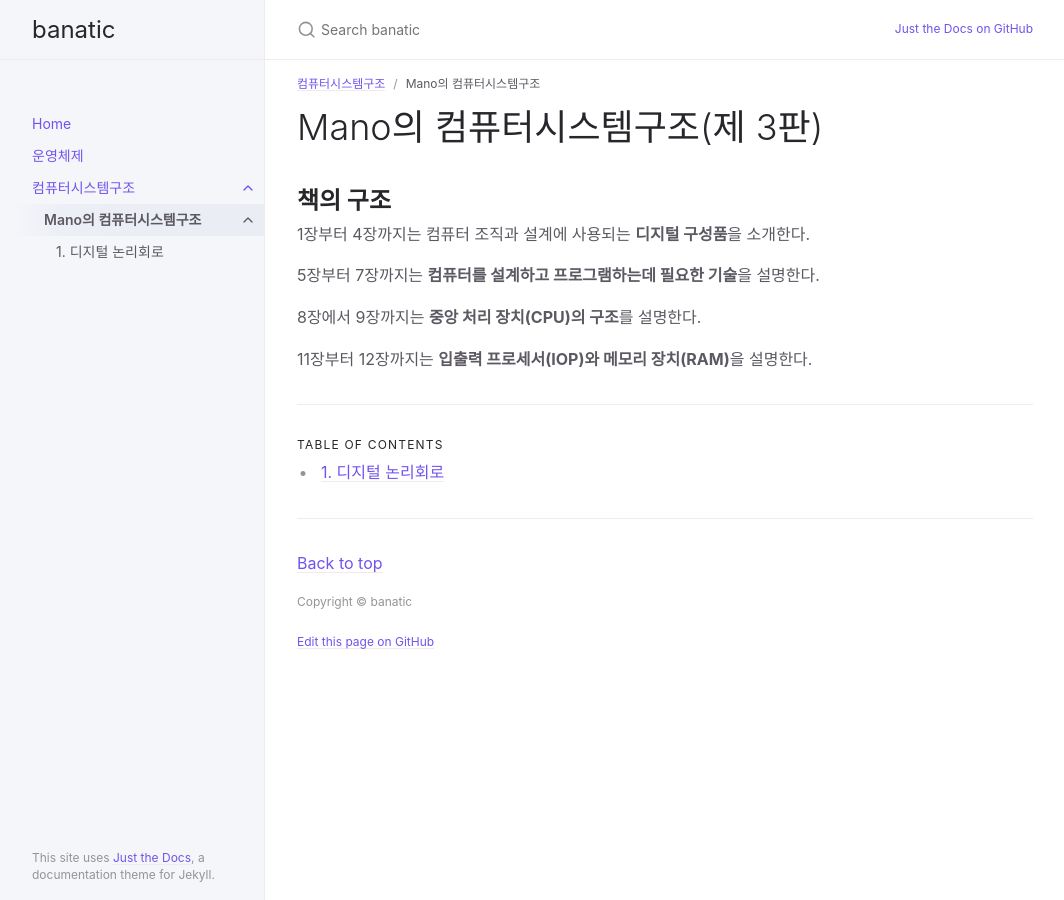
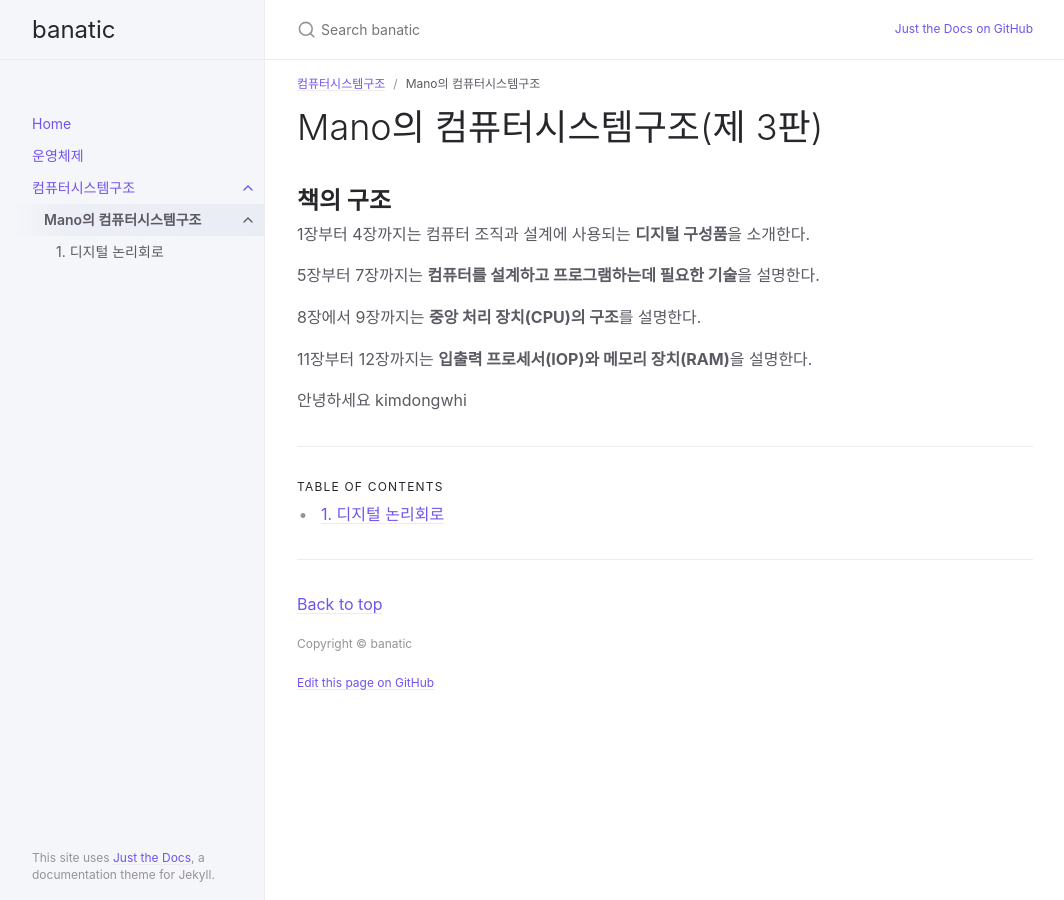
Before and after one commit to banatic/banatic.github.io, a Jekyll site: the page built from docs/cs architecture/mano.md, in a window 1280 px wide. Shown: the whole page, without its empty margins (107-1171 px from the left). Built offline with Jekyll 4.4.1, drawn with Linux system fonts in a browser that asks for light colours.

Commit message:
kimdongwhi third commit try

```diff
--- a/docs/cs architecture/mano.md
+++ b/docs/cs architecture/mano.md
@@ -19,3 +19,5 @@ parent: 컴퓨터시스템구조
 8장에서 9장까지는 **중앙 처리 장치(CPU)의 구조**를 설명한다.
 
 11장부터 12장까지는 **입출력 프로세서(IOP)와 메모리 장치(RAM)**을 설명한다.
+
+안녕하세요 kimdongwhi
```
